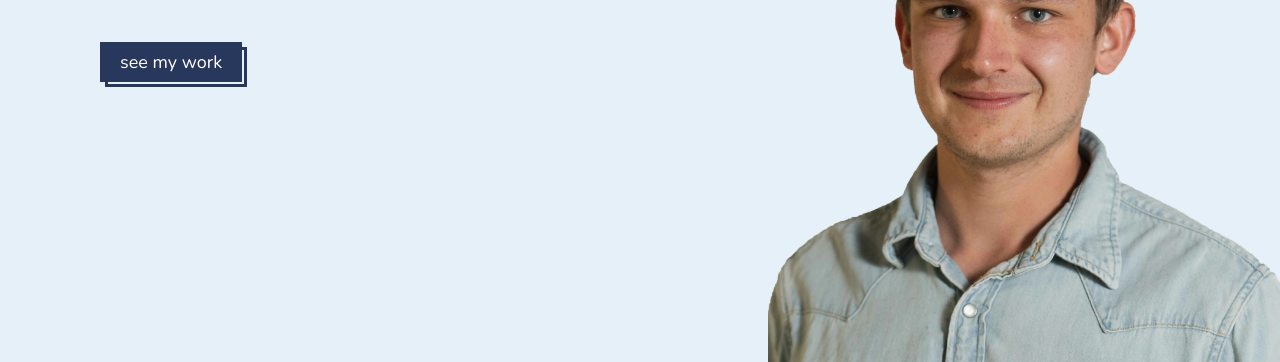
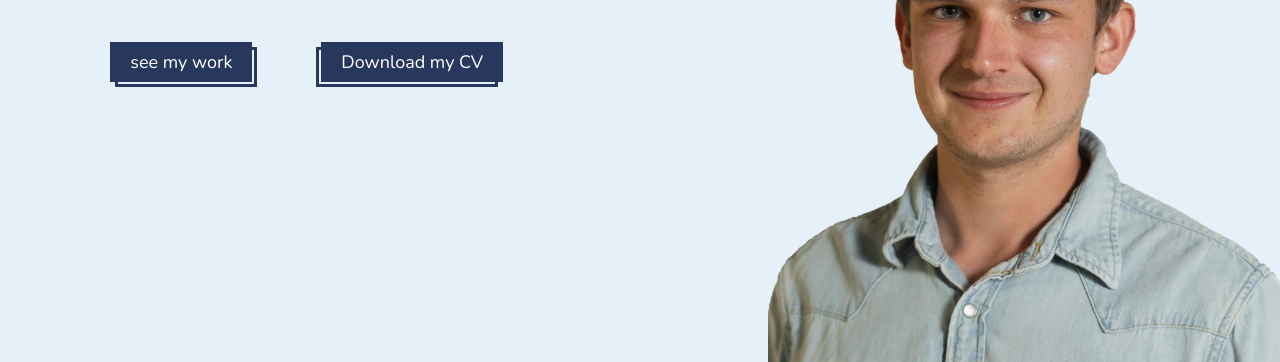
Before and after one commit to sococa/pierrecarlier.dev, a plain HTML site: page index.html in a window 1280 px wide. Shown: the part 438-800 px from the top of the page. Drawn offline with nearby package versions, Linux system fonts and the light colour scheme.

Commit message:
dl cv on homepage

```diff
--- a/css/general.css
+++ b/css/general.css
@@ -126,8 +126,3 @@ p {
 .sky_blue {
 	color: #e5f0f8;
 }
-
-.logos_container {
-	display: flex;
-	justify-content: space-between;
-}
--- a/css/first_slide.css
+++ b/css/homepage.css
@@ -45,3 +45,20 @@
 	transform: translate(5px, 5px);
 	box-shadow: none;
 }
+
+.first_slide .btn_download{
+	box-shadow: #e5f0f8 -5px 5px 0px -3px, #28375c -5px 5px;
+}
+
+
+.logos_container {
+	display: flex;
+	justify-content: space-between;
+}
+
+.buttons_home{
+    display: flex;
+    justify-content: space-between;
+    width: 95%;
+    margin: auto;
+}
--- a/css/style.css
+++ b/css/style.css
@@ -1,6 +1,6 @@
 @import 'general.css';
 @import 'intersection_observer.css';
-@import 'first_slide.css';
+@import 'homepage.css';
 @import 'about_me.css';
 @import 'my_work.css';
 @import 'services.css';
--- a/index.html
+++ b/index.html
@@ -60,12 +60,20 @@
 					<img class="first_slide_logos" src="images\logos\bootstrap.webp" alt="logo of bootstrap package"
 						title="bootstrap" />
 				</div>
+				<div class="buttons_home">
 					<a href="#my_work_slide_anchor">
 						<button>
 							<span class="english_text">see my work</span>
 							<span class="french_text">voir mon travail</span>
 						</button>
 					</a>
+					<a href="cv.pdf" download="cv">
+						<button class="btn_download">
+							<span class="english_text">Download my CV</span>
+							<span class="french_text">Télécharger mon cv</span>
+						</button>
+					</a>
+				</div>
 			</div>
 			<img src="images\first_slide_photo.webp" alt="photo of me" id="first_slide_photo" />
 		</div>
@@ -290,8 +298,6 @@
 		<div class="slider_bloc" id="services_slide" data-id="2">
 			<h2 class="english_text">My services</h2>
 			<h2 class="french_text">Mes services</h2>
-			<p class="english_text"><a href="cv.pdf" download="cv">Download my cv</a></p>
-			<p class="french_text"><a href="cv.pdf" download="cv">Télécharger mon cv</a></p>
 			<div class="services_list">
 				<div>
 					<img src="images\illustrations\website_creation.webp" alt="illustrations_of_website_creation"
```
Lines whose indentation alone changed are shown as unchanged.
